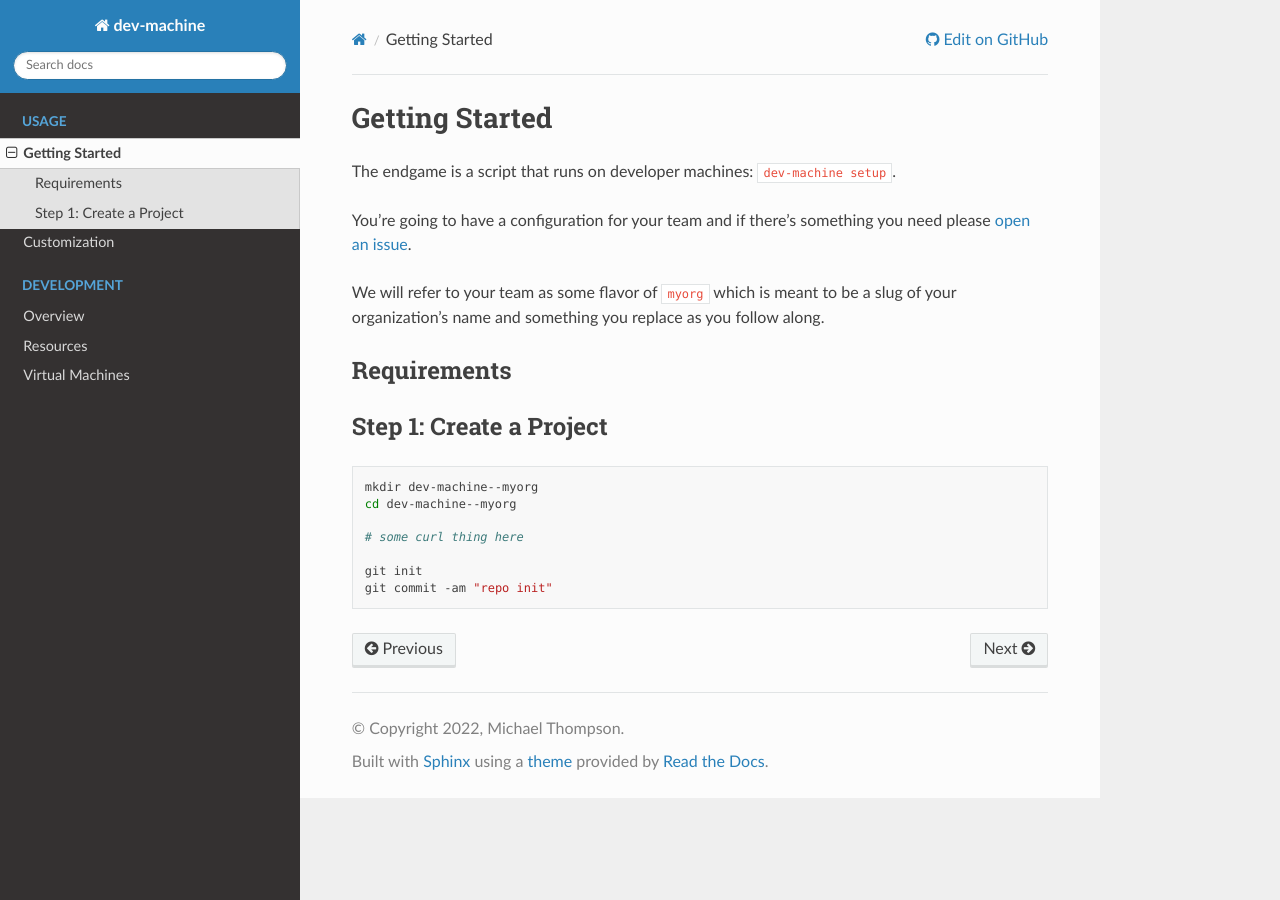
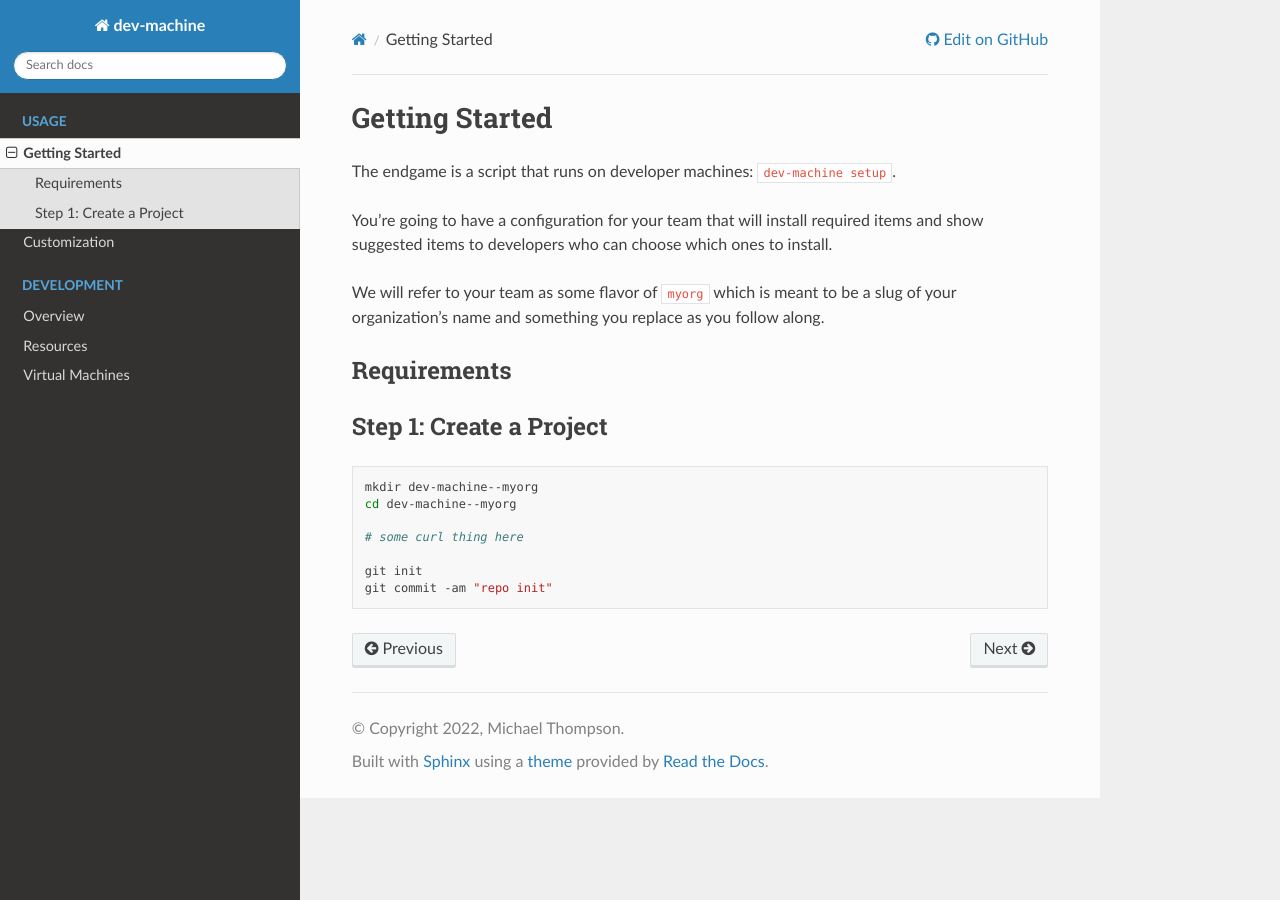
Before and after one commit to ActionScripted/dev-machine, a Sphinx documentation site: the page built from docs/source/usage/getting-started.md, in a window 1280 px wide. Built offline with Sphinx 7.4.7 and the Read the Docs theme 2.0.0, drawn with Linux system fonts in a browser that asks for light colours.

Commit message:
tweaking docs

```diff
--- a/docs/source/usage/getting-started.md
+++ b/docs/source/usage/getting-started.md
@@ -2,7 +2,7 @@
 
 The endgame is a script that runs on developer machines: `dev-machine setup`.
 
-You're going to have a configuration for your team and if there's something you need please [open an issue](https://github.com/ActionScripted/dev-machine/issues).
+You're going to have a configuration for your team that will install required items and show suggested items to developers who can choose which ones to install.
 
 We will refer to your team as some flavor of `myorg` which is meant to be a slug of your organization's name and something you replace as you follow along.
 
```
